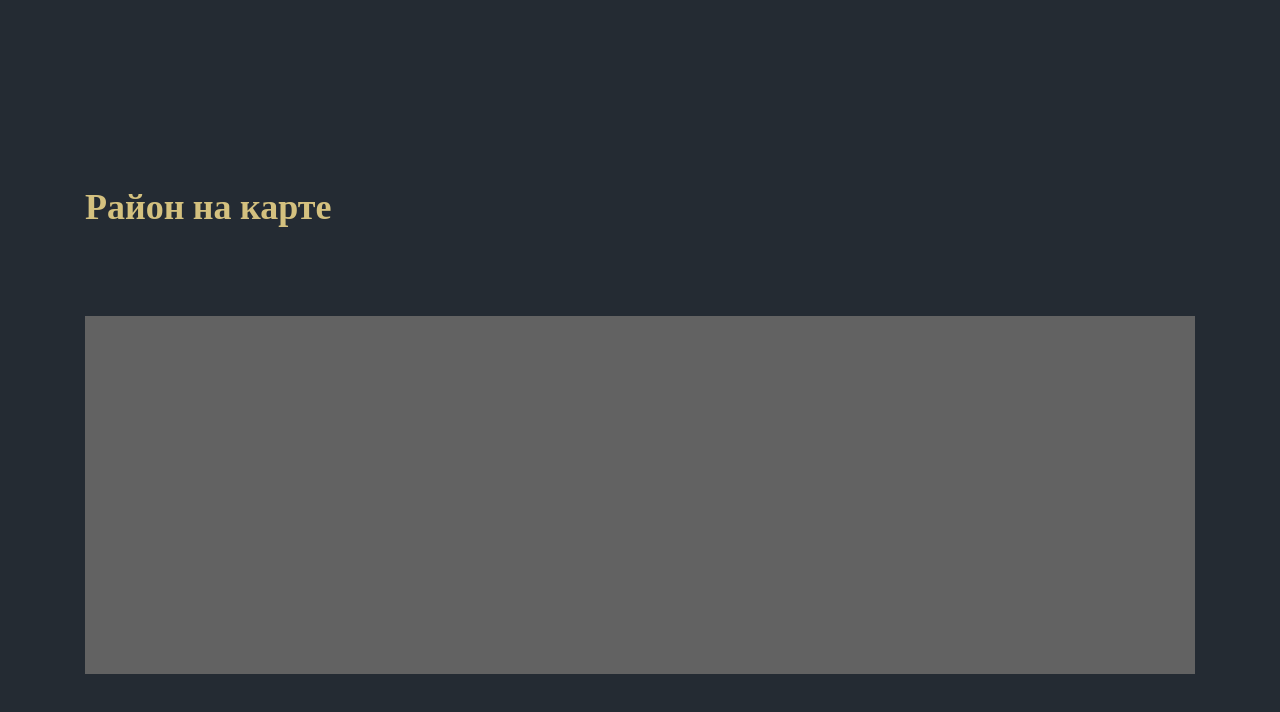
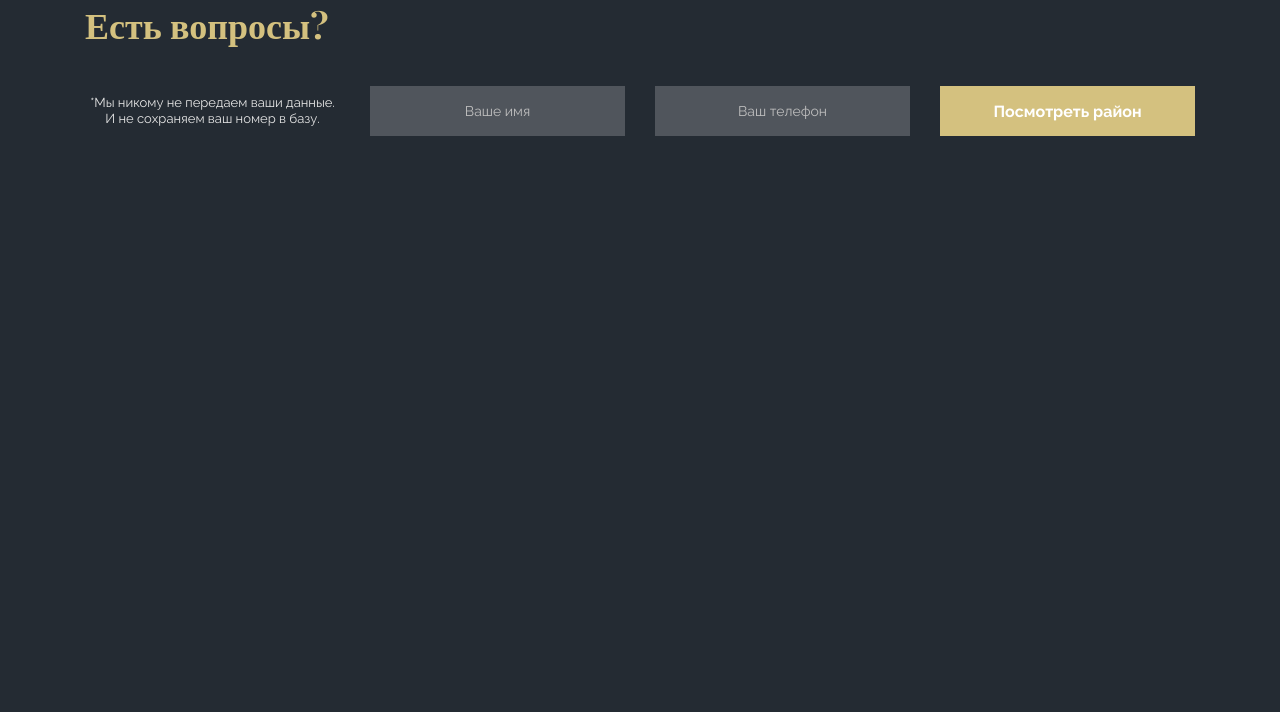
Before and after one commit to antonoptimus/lofthouse_project, a website: page index.html in a window 1280 px wide. Drawn offline with nearby package versions, Linux system fonts and the light colour scheme.

Commit message:
feedback

```diff
--- a/index.html
+++ b/index.html
@@ -149,7 +149,7 @@
          </div>
       </section>
 
-      <section class="section-map">
+      <section class="section-map none">
          <div class="container">
             <div class="section-map__title">
                <h2 class="title-2">Район на карте</h2>
@@ -160,6 +160,25 @@
          </div>
       </section>
 
+      <section class="feedback">
+         <div class="container">
+
+            <div class="feedback__title">
+               <h2 class="title-2">Есть вопросы?</h2>
+            </div>
+
+            <form action="" class="feedback__form form">
+               <p class="form__privacy">*Мы никому не передаем ваши данные.
+                  <br>И не сохраняем ваш номер в базу.</p>
+               <input type="text" class="form__input" placeholder="Ваше имя">
+               <input type="text" class="form__input" placeholder="Ваш телефон">
+               <button type="submit" class="form__btn">Посмотреть район</button>
+            </form>
+
+
+         </div>
+      </section>
+
    </main>
 </body>
 </html>
--- /dev/null
+++ b/scss/blocks/_feedback.scss
@@ -0,0 +1,14 @@
+.feedback {
+   padding-bottom: 180px;
+}
+
+.feedback__title {
+   margin-bottom: 38px;
+}
+
+.feedback__form {
+   display: grid;
+   grid-template-columns: repeat(4, 1fr);
+   gap: 30px;
+   align-items: center;
+}
--- a/scss/main.scss
+++ b/scss/main.scss
@@ -16,3 +16,4 @@
 @import './blocks/form';
 @import './blocks/video';
 @import './blocks/section-map';
+@import './blocks/feedback';
```
Also changed, not shown: css/main.css, css/main.min.css.
